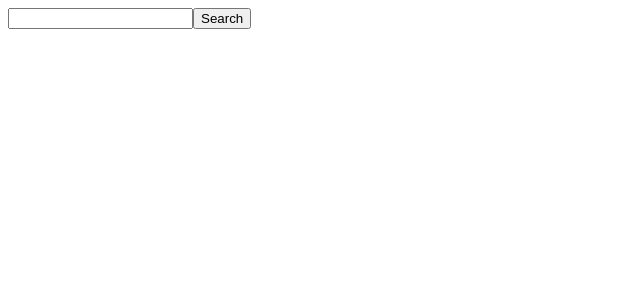
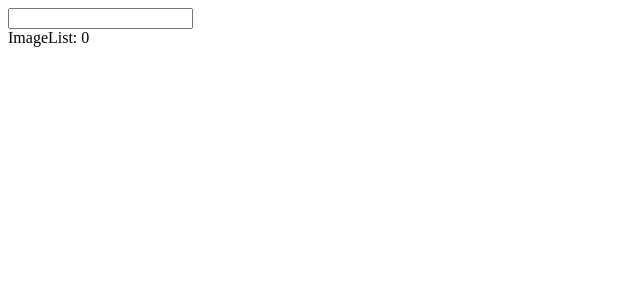
Before and after one commit to CocoTapi/modern_react_2023, a React (Create React App) app in the folder section_5/: page / in a window 1280 px wide. Shown: the top 300 px of the page, without its empty margins (0-640 px from the left). Built offline with nearby package versions, Linux system fonts and the light colour scheme.

Commit message:
sent props to child component

```diff
--- a/section_5/src/App.js
+++ b/section_5/src/App.js
@@ -1,12 +1,23 @@
+import { useState } from 'react';
 import SearchBar from "./components/SearchBar";
+import ImageList from "./components/ImageList";
+import searchImages from "./api";
 
 function App () {
-    const handleSubmit = (term) => {
-        console.log('Do a sesrch with', term);
+    const [images, setImages] = useState([]);
+
+    const handleSubmit = async (term) => {
+        const result = await searchImages(term);
+
+        setImages(result)
     }
 
     return (
-        <SearchBar onSubmit={handleSubmit}></SearchBar>
+        <div>
+            <SearchBar onSubmit={handleSubmit}></SearchBar>
+            <ImageList images={images} />
+        </div>
+
     )
 };
 
--- a/section_5/src/components/ImageList.js
+++ b/section_5/src/components/ImageList.js
@@ -1,6 +1,7 @@
-function ImageList () {
+function ImageList ({ images }) {
+
     return (
-      <div></div>
+      <div>ImageList: {images.length}</div>
     )
 };
 
--- a/section_5/src/components/SearchBar.js
+++ b/section_5/src/components/SearchBar.js
@@ -1,12 +1,25 @@
+import { useState } from 'react';
+
 function SearchBar({ onSubmit }) {
-    const handleClick = () => {
-        onSubmit('cars')
+    const [term, setTerm] = useState('');
+
+    const handleFormSubmit = (event) => {
+        //need this when you use form.
+        event.preventDefault();
+
+        onSubmit(term);
+    };
+
+    const handleChange = (event) => {
+        setTerm(event.target.value);
     };
 
     return (
         <div>
-            <input />
-            <button onClick={handleClick}>Search</button>
+            <form onSubmit={handleFormSubmit}>
+                <label></label>
+                <input value={term} onChange={handleChange} />
+            </form>
         </div>
 
     )
```
